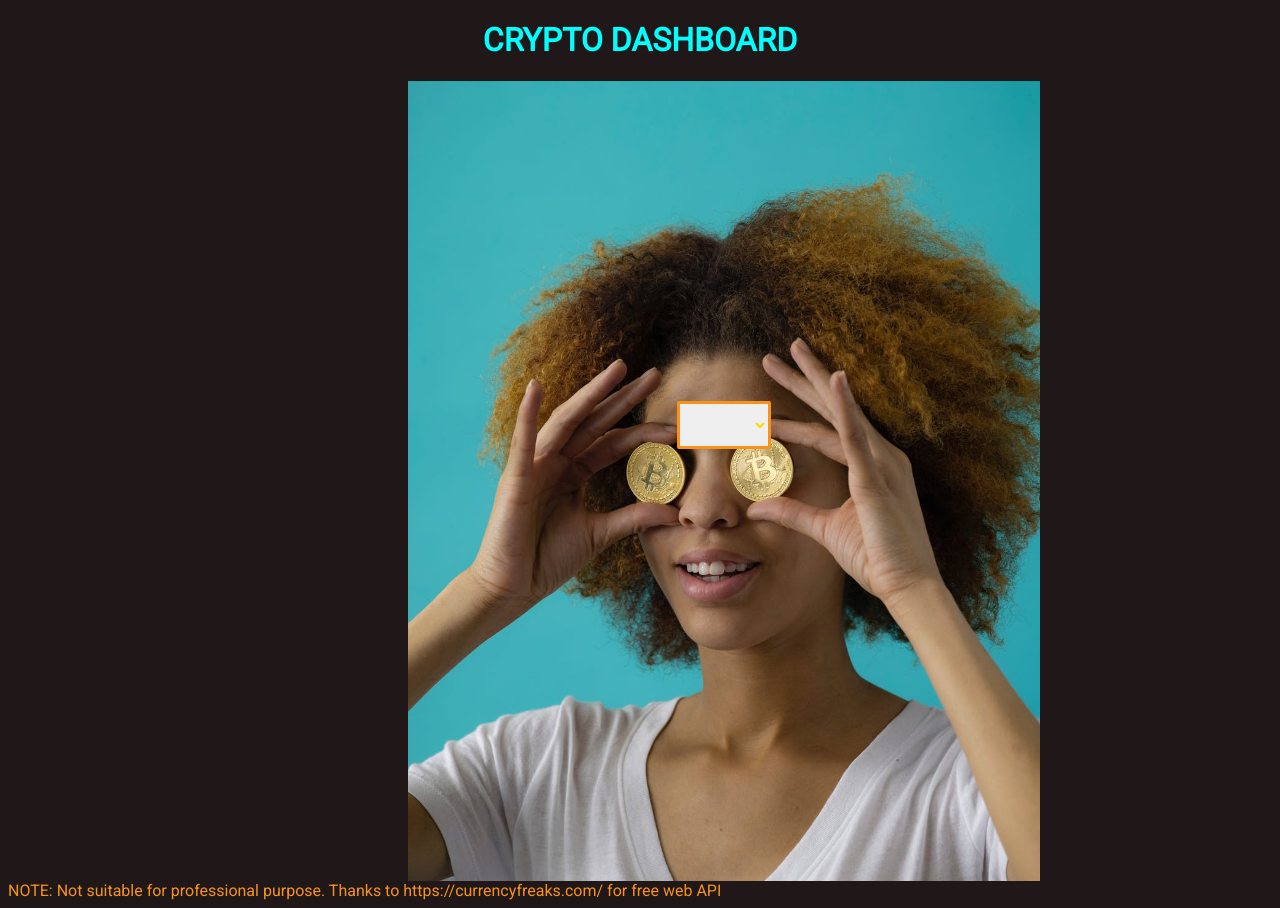
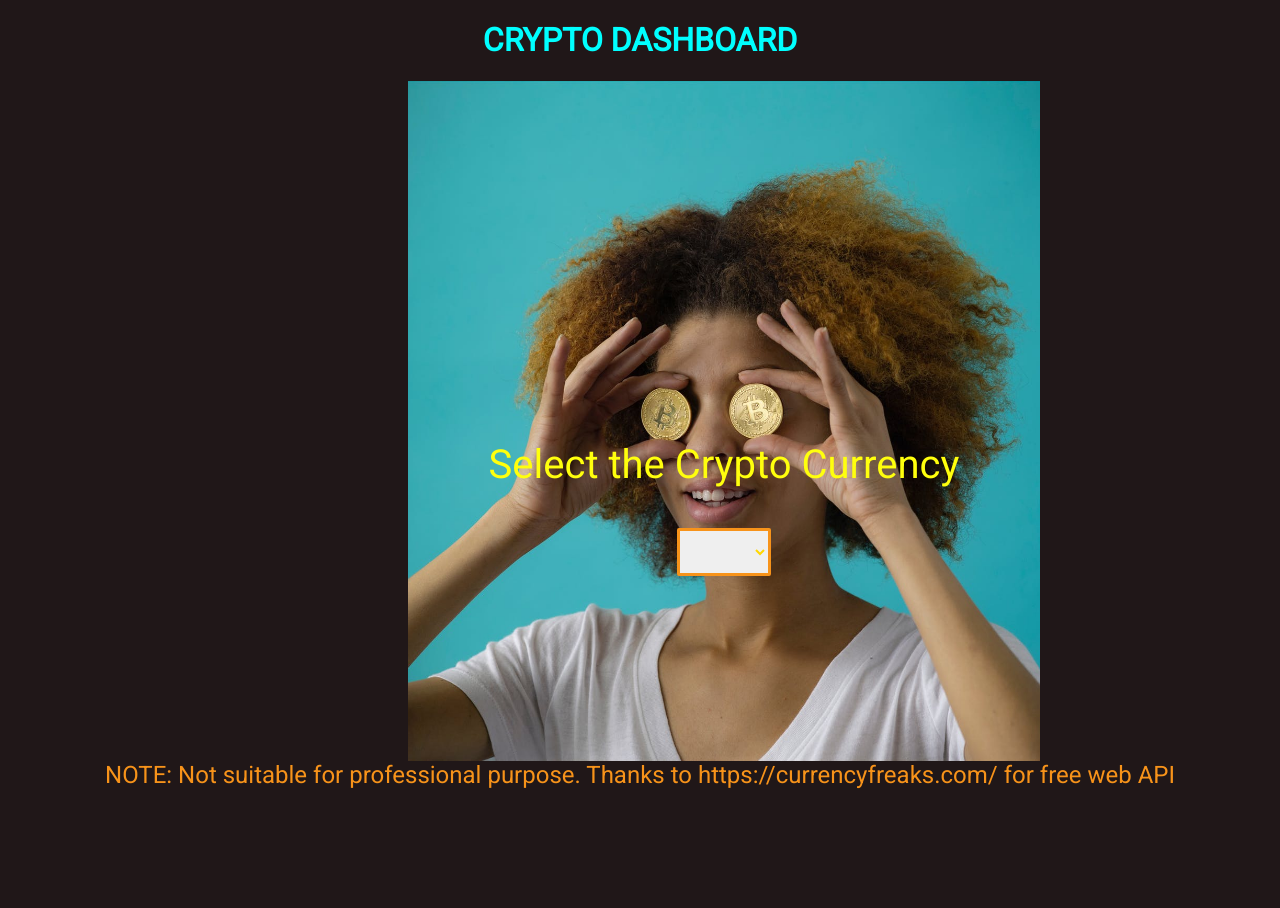
Before and after one commit to Erdem-Atik/Crypto-Currencies-DashBoard, a plain HTML site: page index.html in a window 1280 px wide. After the commit the page ends 800 px from the top, so only its background shows below. Drawn offline with Linux system fonts and the light colour scheme; no server answers; a web font is replaced by a local one.

Commit message:
adding a few css styles

```diff
--- a/index.html
+++ b/index.html
@@ -18,6 +18,7 @@
     <h1>CRYPTO DASHBOARD</h1>
     <div class="crypto-container">
       <div class="select">
+        <div><p>Select the Crypto Currency</p></div>
         <select name="currency" class="filter-currencies"></select>
       </div>
       <!-- <div><button class="curbutton">Select</button></div> -->
--- a/style.css
+++ b/style.css
@@ -33,9 +33,9 @@ select {
   margin-left: 25rem;
   margin-right: 25rem;
   font-size: 2.5rem;
-  color: #f7931a;
+  color: #ffff0d;
   width: 50%;
-  height: 100vh;
+  height: 85vh;
   background: url(backGround.jpeg);
   background-size: cover;
   background-position: center center;
@@ -53,5 +53,8 @@ li {
 }
 
 footer {
+  text-align: center;
   color: #f7931a;
+  font-size: 1.5rem;
+  height: 1.8rem;
 }
```
